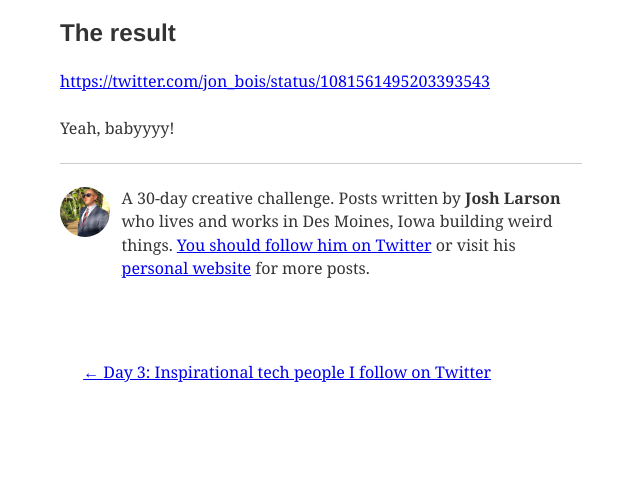
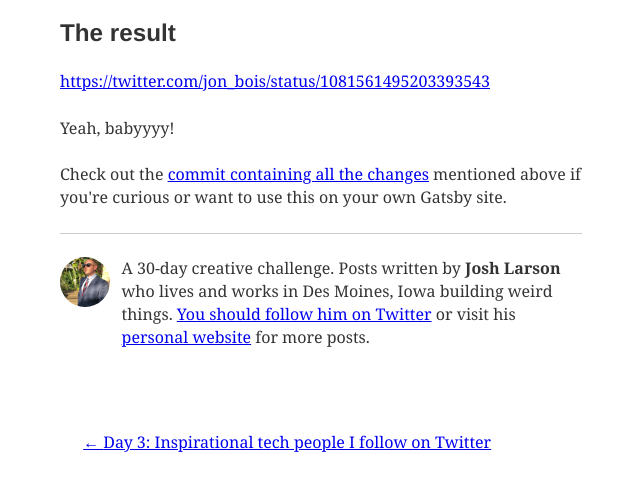
Before and after one commit to jplhomer/creative, a Gatsby site: page /004-building-gatsby-plugin-automatically-embed-tweets/ in a window 1280 px wide. Shown: the part 2611-3102 px from the top of the page, without its empty margins (319-959 px from the left). Before the commit the page ends 3065 px from the top, so only its background shows below. Built offline with nearby package versions, Linux system fonts and the light colour scheme; Gatsby itself is replaced by a stand-in of ours; some packages are replaced by stand-ins of ours.

Commit message:
Add link to commit

```diff
--- a/content/blog/004-building-gatsby-plugin-automatically-embed-tweets.md
+++ b/content/blog/004-building-gatsby-plugin-automatically-embed-tweets.md
@@ -100,3 +100,5 @@ exports.onRouteUpdate = () => {
 https://twitter.com/jon_bois/status/1081561495203393543
 
 Yeah, babyyyy!
+
+Check out the [commit containing all the changes](https://github.com/jplhomer/creative/commit/876dd9219be5a504b4a3256737536ca87e05bbef) mentioned above if you're curious or want to use this on your own Gatsby site.
```
